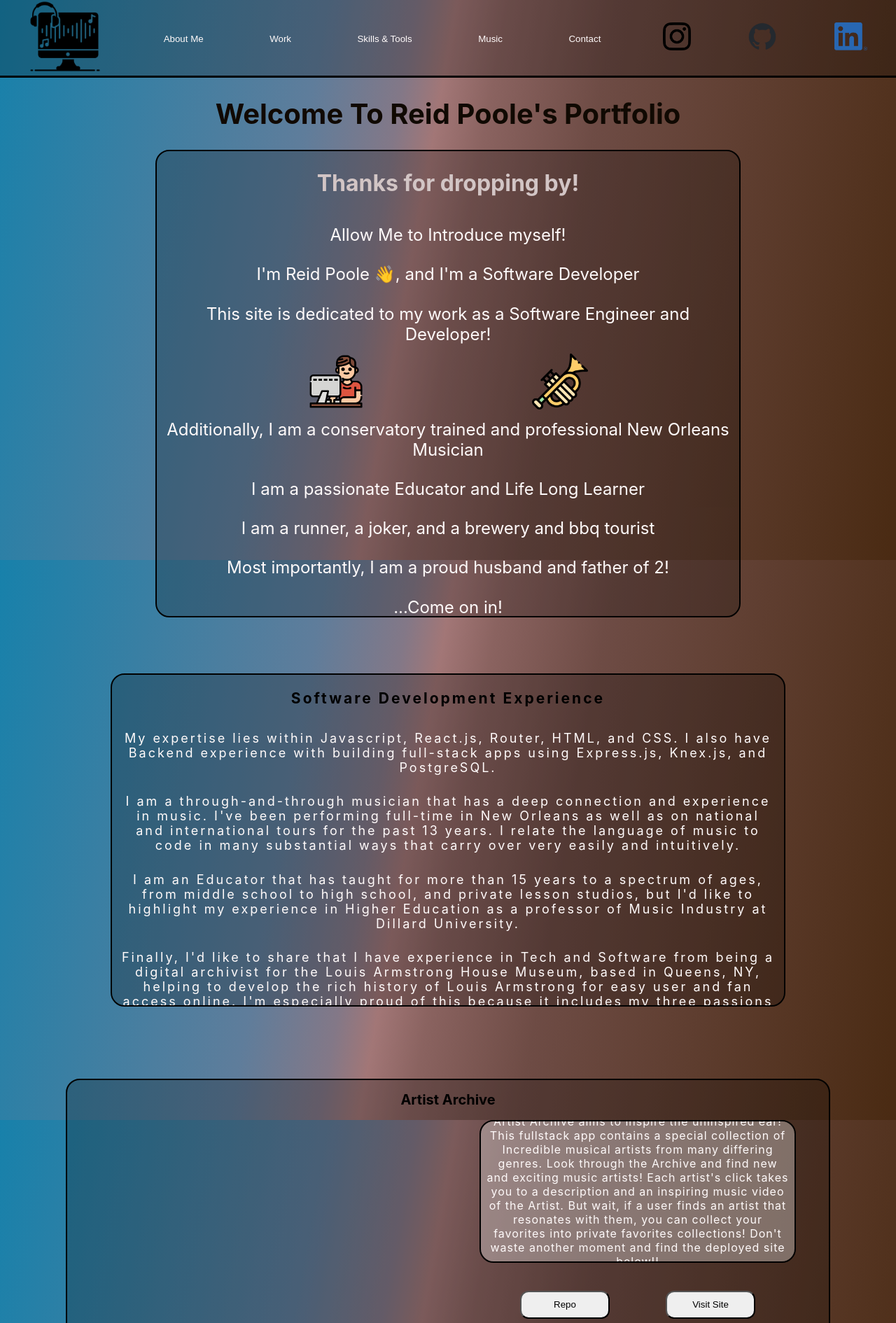
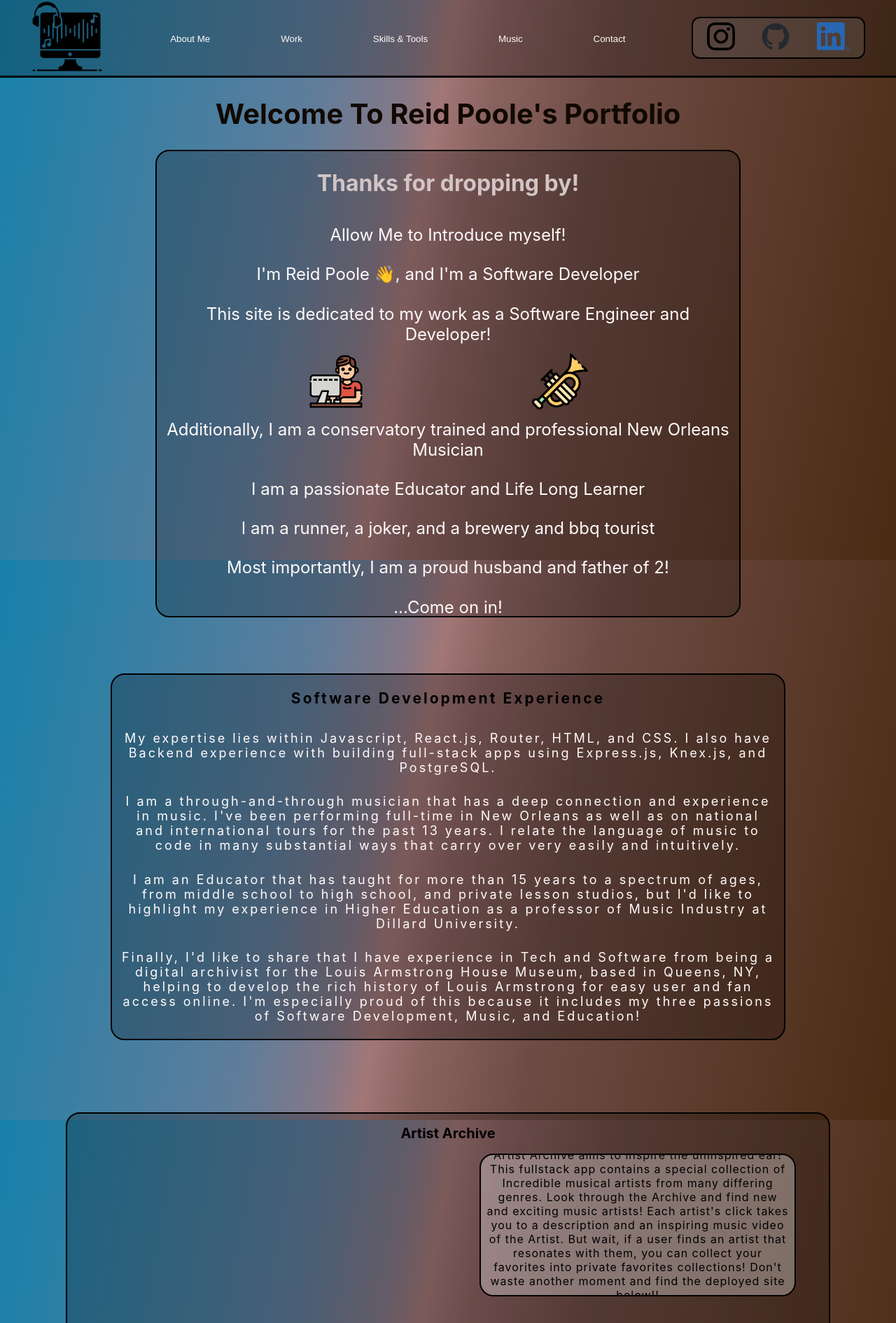
Before and after one commit to rpoole444/portfolio-site, a React (Create React App) app: page / in a window 1280 px wide. Shown: the top 1890 px of the page at 70% size. Built offline with nearby package versions, Linux system fonts and the light colour scheme.

Commit message:
Add background for links, and also edit link preferences

```diff
--- a/src/components/Header/Header.css
+++ b/src/components/Header/Header.css
@@ -15,7 +15,16 @@ header{
   border-bottom: 3px solid black;
 
 }
-
+.logo-container{
+  display: flex;
+  width: 19vw;
+  height: 7vh;
+  background-color: rgba(128, 128, 128, 0.209);
+  border-radius: 12px;
+  border: 2px solid black;
+  align-items: center;
+  justify-content: space-around;
+}
 .logo-side{
   height: 5vh;
 }
--- a/src/components/Header/Header.js
+++ b/src/components/Header/Header.js
@@ -28,6 +28,7 @@ const Header = () => {
         <a href="#contact">
           <button className="button">Contact</button>
         </a>
+        <section className="logo-container">
           <a href="https://www.instagram.com/reid_poole_music/" target="_blank" rel="noreferrer">
             <img className="logo-side" src={logo2} alt="instagram-logo"/>
           </a>
@@ -37,6 +38,7 @@ const Header = () => {
           <a href="https://www.linkedin.com/in/reid-poole/" target="_blank" rel="noreferrer">
             <img className="logo-side" src={logo4} alt="linked-in-logo" />
           </a>
+        </section>
       </div>
     </header>
   )
--- a/src/components/Homepage/Homepage.css
+++ b/src/components/Homepage/Homepage.css
@@ -8,10 +8,18 @@
   overflow-y: scroll;
 }
 
+.link{
+  background-color: rgba(233, 76, 76, 0.378);
+  width: 68vw;
+  border-radius: 12px;
+  padding-left: 5vw;
+
+}
+
 .read-about{
   display: flex;
   justify-content: space-evenly;
-  height: 59vh;
+  height: 65vh;
   width: 75vw;
   border: 2px solid black;
   font-size: large;
@@ -103,6 +111,7 @@
   align-items: center;
   width: 80vh;
 }
+
 .computer-icon{
   height: 10vh;
 }
@@ -111,10 +120,12 @@
   height: 37vh;
   width: 35vw;
 }
+
 .fit-lit{
   height: 35vh;
   width: 37vw;
 }
+
 .proj-title{
   font-size: 2.5vh;
 }
@@ -132,10 +143,11 @@
   height: 5vh;
   width: 10vw;
   border-radius: 12px;
+   background-color: rgba(255, 255, 255, 0.596);
 }
 
 .description-text{
   letter-spacing: 1px;
   margin: 1vh;
-  color: snow;
+  color: black;
 }
--- a/src/components/Homepage/Homepage.js
+++ b/src/components/Homepage/Homepage.js
@@ -42,6 +42,7 @@ const Homepage = () => {
           </p>
           <p className="about-me-text">Finally, I'd like to share that I have experience in Tech and Software from being a digital archivist for the Louis Armstrong House Museum, based in Queens, NY, helping to develop the rich history of Louis Armstrong for easy user and fan access online. I'm especially proud of this because it includes my three passions of Software Development, Music, and Education!
           </p>
+          <p className="about-me-text link">Check out the Louis Armstrong House Museum Digital Collection here: <a href="https://collections.louisarmstronghouse.org/">LAHM</a></p>
         </article>
       </section>
       <section id="work" className="work-container">
@@ -55,10 +56,10 @@ const Homepage = () => {
                   Artist Archive aims to inspire the uninspired ear! This fullstack app contains a special collection of Incredible musical artists from many differing genres. Look through the Archive and find new and exciting music artists! Each artist's click takes you to a description and an inspiring music video of the Artist. But wait, if a user finds an artist that resonates with them, you can collect your favorites into private favorites collections! Don't waste another moment and find the deployed site below!!
                 </p>
               </article>
-              <a href="https://github.com/rpoole444/ArtistArchive-FE">
+              <a href="https://github.com/rpoole444/ArtistArchive-FE" target="_blank" rel="noreferrer">
                 <button className="proj-buttons">Repo</button>
               </a>
-              <a href="https://artist-archive-fe.herokuapp.com/">
+              <a href="https://artist-archive-fe.herokuapp.com/" target="_blank" rel="noreferrer">
                 <button className="proj-buttons">Visit Site</button>
               </a>
             </section>
@@ -74,7 +75,7 @@ const Homepage = () => {
                 The purpose of our app, Fit Lit, is to store and display a user's data, such as sleep, hydration, and activity (think steps) for the latest day and week including comparisons to the average of all users for each topic. The user is able to add their own data for a given date and all of the data will be updated with the new additional data included
                 </p>
               </article>
-              <a href="https://github.com/jheidepriem/fitLit-tracker">
+              <a href="https://github.com/jheidepriem/fitLit-tracker" target="_blank" rel="noreferrer">
                 <button className="proj-buttons">Repo</button>
               </a>
             </section>
@@ -90,10 +91,10 @@ const Homepage = () => {
                   Do you have a hard time picking out the right book to read? Well look no further, Shelf Life is here to help! This App is a book recomendation app where you are able to look at a database of books referred by the Creators and add the book to your favorites based on your interest and the recomendation! Further more, you are able to search the New York Times top 100 best sellers and add your recommendation to the recommendation database.
                 </p>
               </article>
-              <a href="https://github.com/rpoole444/shelf-life-FE">
+              <a href="https://github.com/rpoole444/shelf-life-FE" target="_blank" rel="noreferrer">
                 <button className="proj-buttons">Repo</button>
               </a>
-              <a href="https://shelf-life-k0fgat1zg-rpoole444.vercel.app/">
+              <a href="https://shelf-life-k0fgat1zg-rpoole444.vercel.app/" target="_blank" rel="noreferrer">
                 <button className="proj-buttons">Visit Site</button>
               </a>
             </section>
@@ -109,10 +110,10 @@ const Homepage = () => {
                 If you're interested in the latest films, Ceaseless Cinema is here for you! You can search through all of the films and find their trailers and film details such as, runtime, release date, budge, revenue, description, and their official trailer.
                 </p>
               </article>
-              <a href="https://github.com/rpoole444/rancidTomatillos">
+              <a href="https://github.com/rpoole444/rancidTomatillos" target="_blank" rel="noreferrer">
                 <button className="proj-buttons">Repo</button>
               </a>
-              <a href="https://rancid-tomatillos-tau.vercel.app/">
+              <a href="https://rancid-tomatillos-tau.vercel.app/" target="_blank" rel="noreferrer">
                 <button className="proj-buttons">Visit Site</button>
               </a>
             </section>
```
Lines whose indentation alone changed are shown as unchanged.
